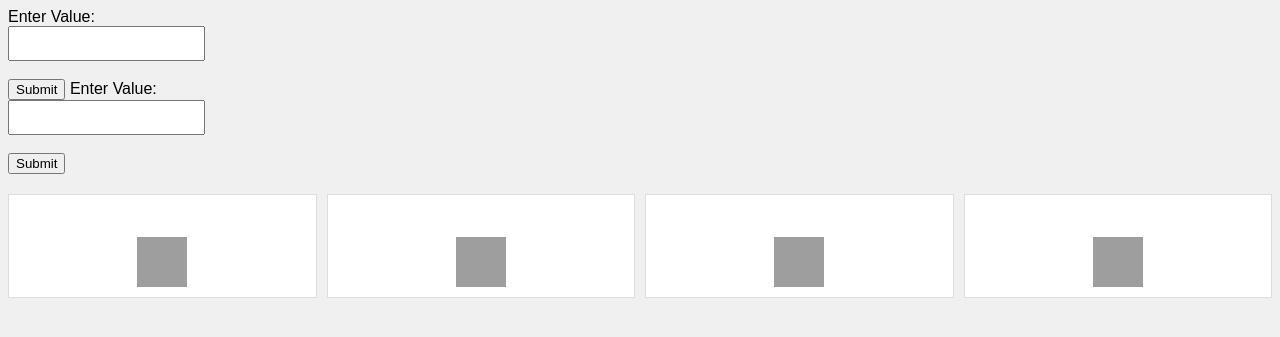
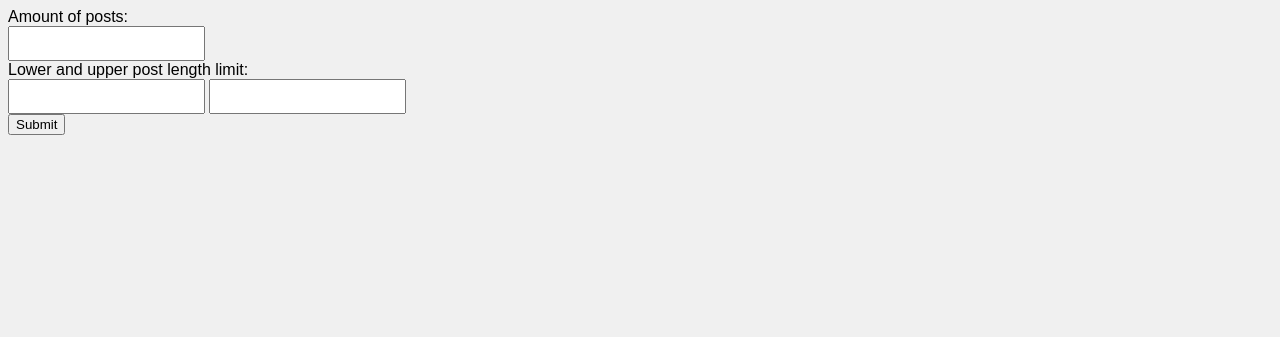
Before and after one commit to JakubJagielka/Stronka, a Flask app: page / in a window 1280 px wide. Shown: the top 337 px of the page. Run offline with Flask 3, Linux system fonts and the light colour scheme; grey boxes are pictures that could not be loaded.

Commit message:
wrote functional filtering

```diff
--- a/main.py
+++ b/main.py
@@ -1,34 +1,41 @@
 from flask import Flask, render_template, request, redirect, url_for
-from optymalizacja_projekt import Viewer
+from optymalizacja_projekt import PostUtils
 app = Flask(__name__)
 
 # Simulate a posts database with a list
-posts = [
+'''posts = [
     {"id": 1, "content": "Lorem ipsum dolor sit amet, consectetur adipiscing elit.","url":"https://preview.redd.it/a-rare-hybrid-of-nord-and-imga-v0-o4ovn3il8nba1.png?width=640&crop=smart&auto=webp&s=ddc3c8006041bf1f290b21a679670cf0dfa862fb"},
     {"id": 2, "content": "Pellentesque vitae velit ex.","url":"https://preview.redd.it/a-rare-hybrid-of-nord-and-imga-v0-o4ovn3il8nba1.png?width=640&crop=smart&auto=webp&s=ddc3c8006041bf1f290b21a679670cf0dfa862fb"},
     {"id": 3, "content": "Mauris dapibus risus quis suscipit vulputate.","url":"https://preview.redd.it/a-rare-hybrid-of-nord-and-imga-v0-o4ovn3il8nba1.png?width=640&crop=smart&auto=webp&s=ddc3c8006041bf1f290b21a679670cf0dfa862fb"},
     {"id": 4, "content": "Mauris dadadadpibus risus quis suscipit vulputate.","url":"https://preview.redd.it/a-rare-hybrid-of-nord-and-imga-v0-o4ovn3il8nba1.png?width=640&crop=smart&auto=webp&s=ddc3c8006041bf1f290b21a679670cf0dfa862fb"}
-]
+]'''
+posts = PostUtils.getPosts().filterPosts(4, [0, 2147483646])
 
 @app.route('/submit', methods=['POST'])
 def submit():
-    if request.method == 'POST' and 'value' in request.form:
-        value = request.form['value']  # retrieving value from form
-        length = len(value)
-        print(value)
-        posts = Viewer.getPosts(int(value))
-        print(posts)
+    # jesli n to
+    if request.method == 'POST':
+        # tu biore wartosc z wejscia liczby postow
+        try:
+            amountOfPosts = int(request.form['value'])  # retrieving value from form
+        except ValueError:
+            amountOfPosts = 10
+
+        # tu zbieram wartosci z 2 pol dolnego i gornego limitu dlugosci postu
+        try:
+            lowerLimit = int(request.form['Lower_Limit'])
+        except:
+            lowerLimit = 0
+        try:
+            upperLimit = int(request.form['Upper_Limit'])
+        except ValueError:
+            upperLimit = 2147483646
+        if upperLimit <= lowerLimit:
+            upperLimit = lowerLimit +1
+
+        posts = PostUtils.getPosts().filterPosts(amountOfPosts, [lowerLimit, upperLimit])
 
         return render_template('index.html', posts=posts)
-    if request.method == 'POST' and 'search' in request.form:
-        value = request.form['value']  # retrieving value from form
-        length = len(value)
-        print(value)
-        posts = Viewer.getPosts(int(value))
-        print(posts)
-
-        return render_template('index.html', posts=posts)
-
 
 
 @app.route('/', methods=['GET', 'POST'])
--- a/templates/index.html
+++ b/templates/index.html
@@ -7,8 +7,8 @@
 <style>
 
     img{
-        width: 50px;
-        height: 50px;
+        width: 150px;
+        height: 150px;
     }
   .post{
     display: flex;
@@ -50,11 +50,11 @@
 
 <div class="top-bar">
   <form action="/submit" method="post">
-        <label for="value">Enter Value:</label><br>
-        <input type="text" id="value" name="value"><br><br>
-        <input type="submit" value="Submit">
-        <label for="value">Enter Value:</label><br>
-        <input type="text" id="search" name="value"><br><br>
+        <label for="value">Amount of posts:</label><br>
+        <input type="text" id="value" name="value"><br>
+        <label for="value">Lower and upper post length limit:</label><br>
+        <input type="text" id="Lower_Limit" name="Lower_Limit">
+        <input type="text" id="Upper_Limit" name="Upper_Limit"><br>
         <input type="submit" value="Submit">
   </form>
 </div>
@@ -62,8 +62,8 @@
 <div class="posts">
   {% for post in posts %}
     <div class="post">
-      <p>{{ post.body }}</p>
-        <img src="{{ post.url }}" alt="Post Image">
+      <img src="{{ post.url }}" alt="Post Image">
+      <p>{{ post.title }}</p>
     </div>
   {% endfor %}
 </div>
```
Also changed, not shown: optymalizacja_projekt.py (+25 -6 lines).
